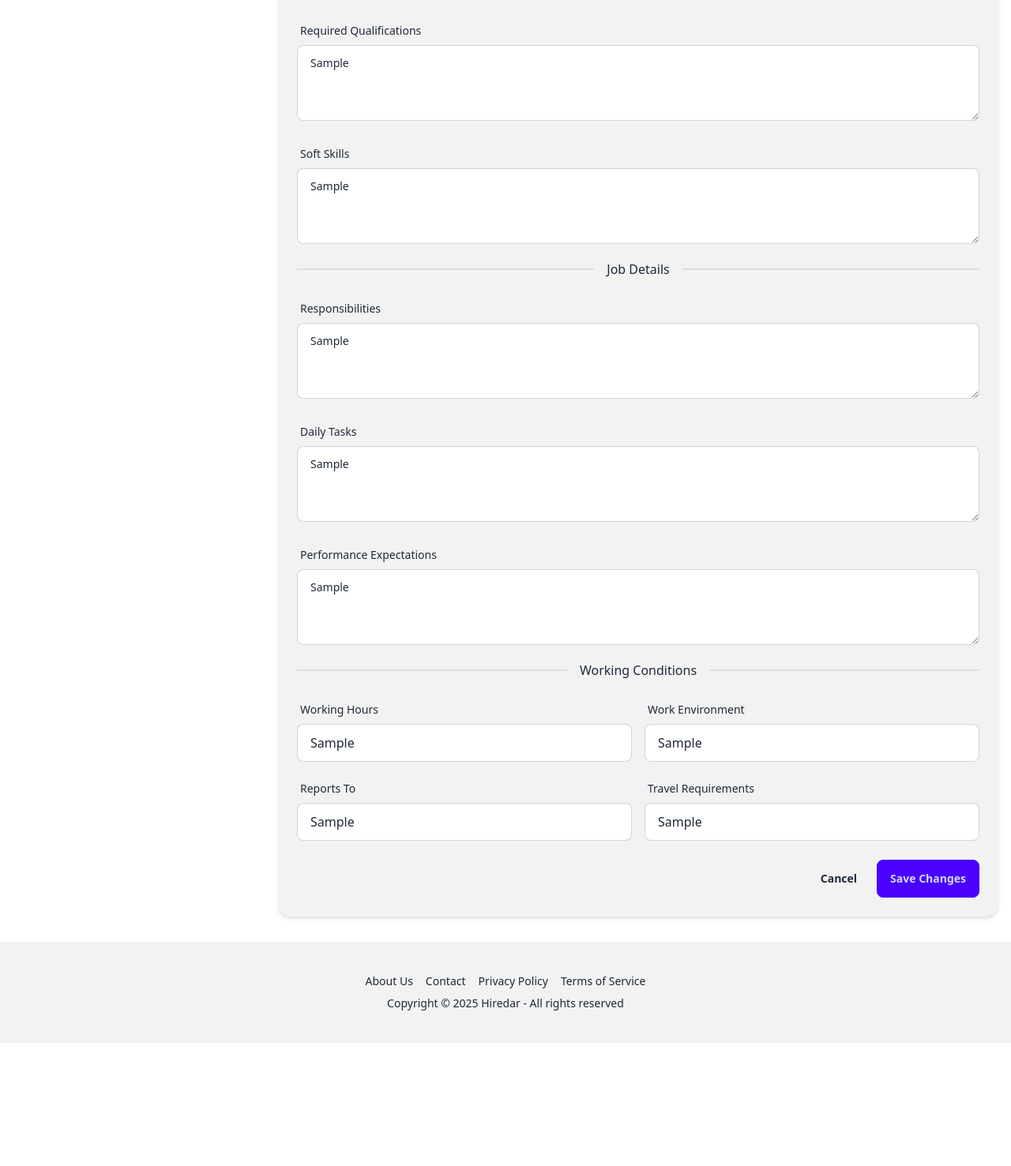
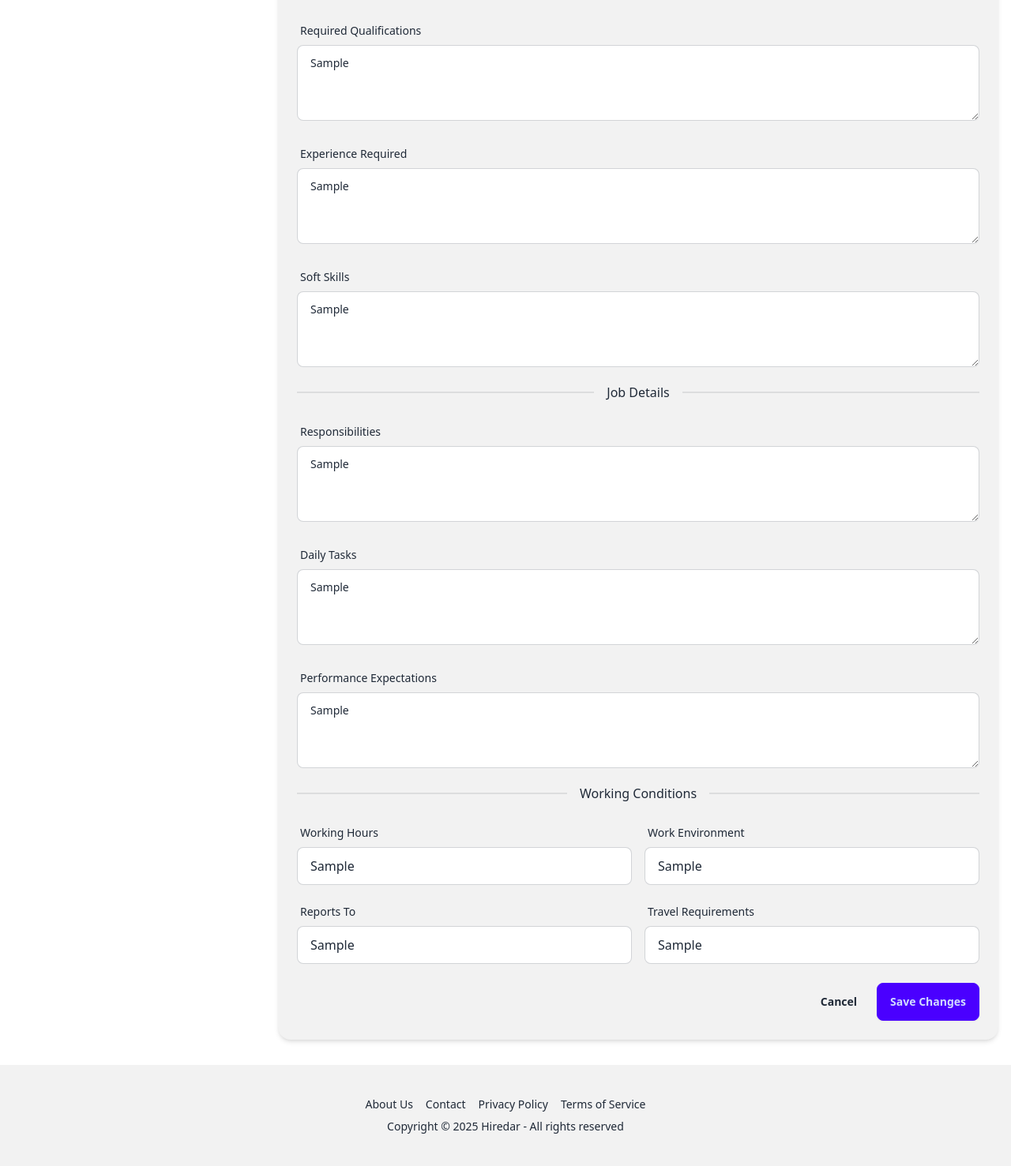
Before and after one commit to btfranklin/hiredar-saas-archive, a Django app: template apps/recruiters/templates/recruiters/job_openings/edit.html in a window 1280 px wide. Shown: the part 1995-3472 px from the top of the page at 79% size. Before the commit the page ends 3316 px from the top, so only its background shows below. Run offline with Django 5.2, Linux system fonts and the light colour scheme; the template is opened without the code that fills it: values that come from a table or form of the project are taken from there, others are empty; a user stored in the database is signed in; tables that the repository leaves empty hold one stand-in row (values such as "Sample post"); parts of the project's set-up code (start-up, migrations or seed data) failed here and were passed over; some libraries are stand-ins or nearby versions.

Commit message:
Add experience_required field to JobOpening model and update related templates
- Introduced a new 'experience_required' field in the JobOpening model to capture the required experience for job positions.
- Updated the job opening edit template to include a textarea for entering experience requirements, ensuring a user-friendly interface with Tailwind CSS and DaisyUI.
- Modified the XML parser utility to handle the new experience_required field when creating job openings from XML data.

```diff
--- a/apps/recruiters/models.py
+++ b/apps/recruiters/models.py
@@ -208,6 +208,10 @@ class JobOpening(models.Model):
         blank=True,
         help_text="Formal education, certifications, or qualifications required",
     )
+    experience_required = models.TextField(
+        blank=True,
+        help_text="Years or type of experience required for this position",
+    )
     soft_skills = models.TextField(
         blank=True,
         help_text="Soft skills like communication, leadership, teamwork, etc.",
--- a/apps/recruiters/templates/recruiters/job_openings/edit.html
+++ b/apps/recruiters/templates/recruiters/job_openings/edit.html
@@ -180,6 +180,13 @@
                     </div>
 
                     <div class="form-control">
+                        <label class="label" for="id_experience_required">
+                            <span class="label-text font-medium">Experience Required</span>
+                        </label>
+                        <textarea id="id_experience_required" name="experience_required" class="textarea textarea-bordered h-24" placeholder="e.g., 3+ years in web development, 2+ years managing teams">{{ job_opening.experience_required }}</textarea>
+                    </div>
+
+                    <div class="form-control">
                         <label class="label" for="id_soft_skills">
                             <span class="label-text font-medium">Soft Skills</span>
                         </label>
--- a/apps/recruiters/utils/job_processing/xml_parser.py
+++ b/apps/recruiters/utils/job_processing/xml_parser.py
@@ -169,6 +169,7 @@ def create_job_opening_from_xml(
             additional_perks=perks,
             required_skills=required_skills,
             required_qualifications=required_qualifications,
+            experience_required=experience,
             soft_skills=soft_skills,
             responsibilities=responsibilities,
             daily_tasks=daily_tasks,
```
Also changed, not shown: apps/recruiters/migrations/0010_jobopening_experience_required.py (added).
